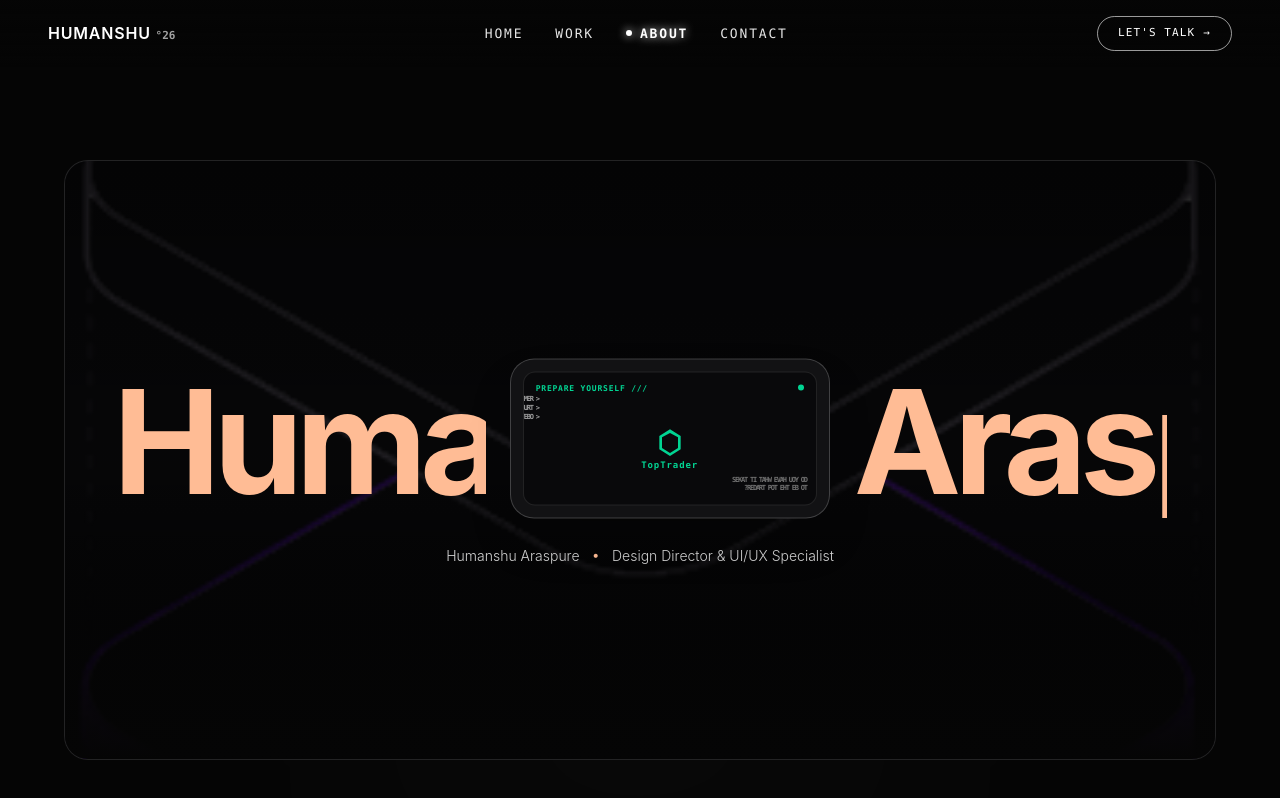
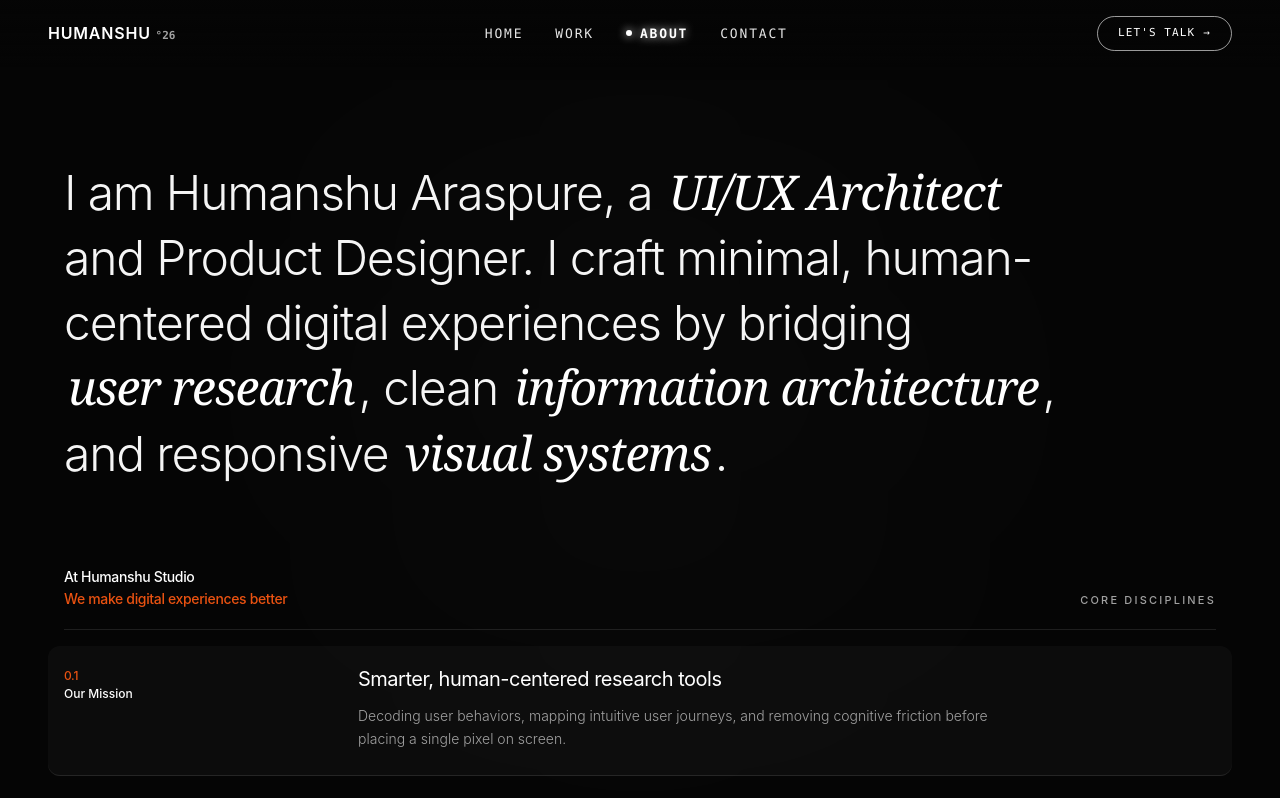
Before and after one commit to araspureh-glitch/humanshu-portfolio, a React (Vite) app: page /about in a window 1280 px wide. Shown: the top 798 px of the page. Built offline with nearby package versions, Linux system fonts and the light colour scheme.

Commit message:
fix: remove hero section from about page

```diff
--- a/src/components/AboutIntroSection.jsx
+++ b/src/components/AboutIntroSection.jsx
@@ -1,137 +1,5 @@
 import { useState, useRef, useCallback, useEffect } from 'react'
 import { motion, AnimatePresence } from 'framer-motion'
-
-function PixelPerfectHeroHeader() {
-  const containerRef = useRef(null)
-  const [mousePos, setMousePos] = useState({ x: 0, y: 0 })
-
-  const handleMouseMove = (e) => {
-    if (!containerRef.current || window.innerWidth < 768) return
-    const rect = containerRef.current.getBoundingClientRect()
-    const x = (e.clientX - rect.left) / rect.width - 0.5
-    const y = (e.clientY - rect.top) / rect.height - 0.5
-    // Maximum movement 6px on desktop only as requested
-    setMousePos({ x: x * 12, y: y * 12 })
-  }
-
-  const handleMouseLeave = () => {
-    setMousePos({ x: 0, y: 0 })
-  }
-
-  return (
-    <div
-      ref={containerRef}
-      onMouseMove={handleMouseMove}
-      onMouseLeave={handleMouseLeave}
-      className="relative w-full min-h-[60vh] sm:min-h-[75vh] flex flex-col justify-center items-center p-4 sm:p-8 lg:p-12 rounded-3xl overflow-hidden bg-[#0a0a0c] select-none border border-white/10"
-    >
-      {/* Full-width Warm-Toned Background Photograph */}
-      <motion.div
-        initial={{ opacity: 0 }}
-        animate={{ opacity: 0.38, x: mousePos.x * 0.5, y: mousePos.y * 0.5 }}
-        transition={{
-          opacity: { duration: 1, ease: 'easeOut' },
-          x: { duration: 0.3, ease: 'easeOut' },
-          y: { duration: 0.3, ease: 'easeOut' }
-        }}
-        className="absolute inset-0 bg-cover bg-center filter brightness-95 contrast-105 pointer-events-none scale-105"
-        style={{ backgroundImage: `url('/hero.jpg')` }}
-      />
-
-      {/* Dark Subtle Vignette Overlay */}
-      <div className="absolute inset-0 bg-gradient-to-t from-[#050505] via-black/40 to-black/60 pointer-events-none" />
-
-      {/* Exact Hero Composition: Humanshu [Central Card] Araspure */}
-      <div className="relative z-10 w-full flex flex-col items-center justify-center my-auto py-8">
-
-        <div className="w-full flex flex-row items-center justify-center whitespace-nowrap leading-none tracking-tighter font-sans font-bold text-[#FFBC95] text-3xl sm:text-5xl md:text-7xl lg:text-[7.5rem] xl:text-[9rem] gap-2 sm:gap-4 md:gap-6 py-2">
-
-          {/* First Name Masked Reveal: "Humanshu" */}
-          <div className="overflow-hidden py-1">
-            <motion.span
-              initial={{ y: "100%", opacity: 0 }}
-              animate={{ y: 0, opacity: 1 }}
-              transition={{ duration: 0.9, ease: [0.16, 1, 0.3, 1] }}
-              className="inline-block"
-            >
-              Humanshu
-            </motion.span>
-          </div>
-
-          {/* Central Dark Card with Artwork & Subtle Float */}
-          <motion.div
-            initial={{ opacity: 0, y: 16, scale: 0.98 }}
-            animate={{ opacity: 1, y: 0, scale: 1 }}
-            transition={{ duration: 0.7, delay: 0.2, ease: [0.16, 1, 0.3, 1] }}
-            className="shrink-0 my-auto"
-          >
-            {/* Subtle Vertical Float after Load */}
-            <motion.div
-              animate={{ y: [0, -6, 0] }}
-              transition={{ duration: 4, repeat: Infinity, ease: 'easeInOut' }}
-              className="relative w-28 sm:w-48 md:w-64 lg:w-80 h-14 sm:h-24 md:h-32 lg:h-40 rounded-xl sm:rounded-2xl md:rounded-3xl border border-white/20 bg-[#121214] shadow-2xl overflow-hidden flex items-center justify-center p-2.5 sm:p-3"
-            >
-              {/* Card Artwork Matching Reference Screenshot */}
-              <div className="w-full h-full rounded-lg sm:rounded-xl bg-[#09090b] border border-white/10 p-2 sm:p-3 flex flex-col justify-between relative overflow-hidden text-left">
-                <div className="flex justify-between items-start">
-                  <div className="space-y-0.5">
-                    <p className="text-[6px] sm:text-[8px] font-mono text-emerald-400 tracking-widest uppercase">PREPARE YOURSELF ///</p>
-                    <p className="text-[5px] sm:text-[7px] font-mono text-neutral-400 leading-tight">
-                      &gt; REMEMBER<br />
-                      &gt; TRUST YOUR INSTINCTS<br />
-                      &gt; OBEY YOUR INSTINCTS
-                    </p>
-                  </div>
-                  <span className="w-1.5 h-1.5 rounded-full bg-emerald-400" />
-                </div>
-
-                {/* Central Cyan/Green Symbol */}
-                <div className="my-auto text-center flex flex-col items-center justify-center">
-                  <svg className="w-5 h-5 sm:w-8 sm:h-8 text-emerald-400" viewBox="0 0 24 24" fill="currentColor">
-                    <path d="M12 2L4 7v10l8 5 8-5V7l-8-5zm0 2.8L18 8v8l-6 3.75L6 16V8l6-3.2z" />
-                  </svg>
-                  <span className="text-[7px] sm:text-[9px] font-mono text-emerald-400 font-bold tracking-widest mt-0.5">TopTrader</span>
-                </div>
-
-                <div className="flex justify-end">
-                  <span className="text-[5px] sm:text-[7px] font-mono text-neutral-500 text-right leading-tight">
-                    DO YOU HAVE WHAT IT TAKES<br />TO BE THE TOP TRADER?
-                  </span>
-                </div>
-              </div>
-            </motion.div>
-          </motion.div>
-
-          {/* Last Name Masked Reveal: "Araspure" */}
-          <div className="overflow-hidden py-1">
-            <motion.span
-              initial={{ y: "100%", opacity: 0 }}
-              animate={{ y: 0, opacity: 1 }}
-              transition={{ duration: 0.9, delay: 0.1, ease: [0.16, 1, 0.3, 1] }}
-              className="inline-block"
-            >
-              Araspure
-            </motion.span>
-          </div>
-
-        </div>
-
-        {/* Subtitle Fade In */}
-        <motion.div
-          initial={{ opacity: 0, y: 10 }}
-          animate={{ opacity: 1, y: 0 }}
-          transition={{ duration: 0.7, delay: 0.4, ease: 'easeOut' }}
-          className="mt-4 flex flex-wrap items-center justify-center gap-3 text-xs sm:text-sm font-sans text-neutral-300 font-light"
-        >
-          <span>Humanshu Araspure</span>
-          <span className="text-[#FFBC95] font-mono">•</span>
-          <span>Design Director & UI/UX Specialist</span>
-        </motion.div>
-
-      </div>
-    </div>
-  )
-}
 
 const previewData = {
   architect: {
@@ -428,11 +296,8 @@ export default function AboutIntroSection() {
 
       <div className="max-w-7xl mx-auto space-y-14 relative z-10">
 
-        {/* Pixel-Perfect Hero Section matching reference screenshot with Humanshu Araspure name */}
-        <PixelPerfectHeroHeader />
-
         {/* Interactive Bio with Hover Image Preview Popups */}
-        <div className="pt-4 border-t border-white/10">
+        <div>
           <InteractiveBio />
         </div>
 
```
